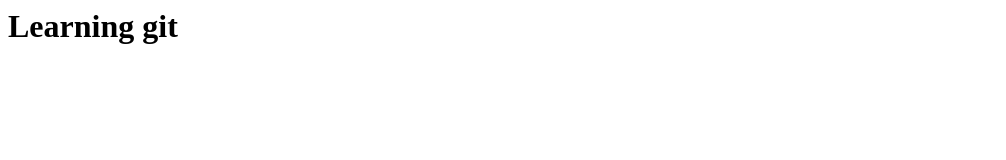
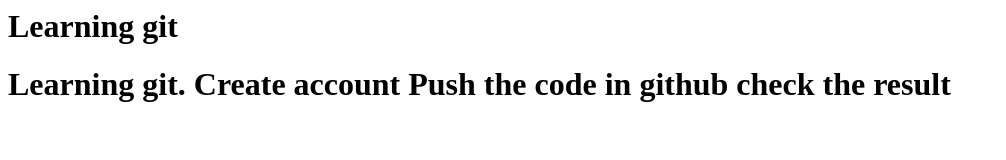
Before and after one commit to deepkaur369/Practice, a plain HTML site: page index.html in a window 1280 px wide. Shown: the whole page, without its empty margins (0-1006 px from the left). Drawn offline with Linux system fonts and the light colour scheme.

Commit message:
this is my second command-line commit!

```diff
--- a/index.html
+++ b/index.html
@@ -1 +1,6 @@
 <h1>Learning git</h1>
+
+<h1>Learning git.
+Create account
+Push the code in github
+check the result</h1>
```
